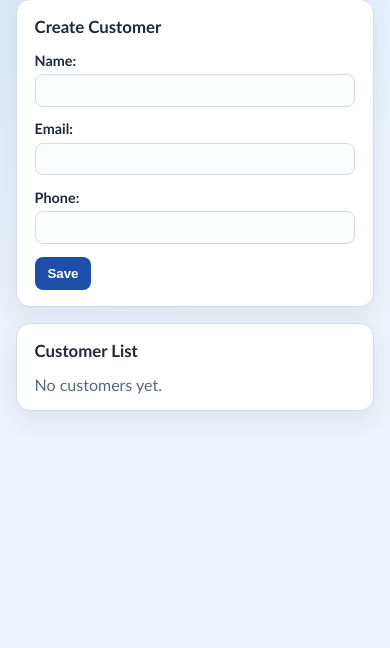
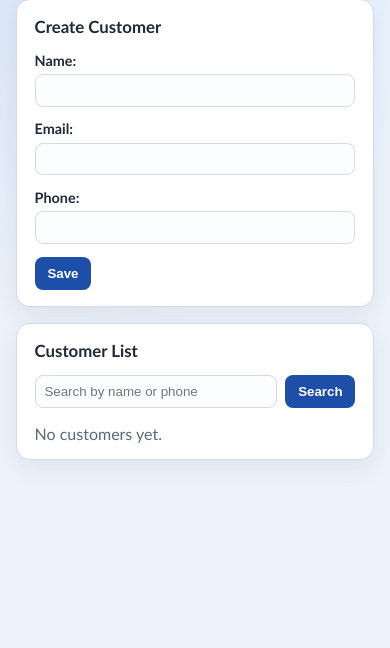
Before and after one commit to wilbackend/scratch, a Django app: page /customers/ in a window 390 px wide. Shown: the part 134-782 px from the top of the page. Run offline with Django 5.2, Linux system fonts and the light colour scheme; data that the repository does not hold is empty.

Commit message:
Add customer search by name and phone

```diff
--- a/first_app/templates/first_app/customers.html
+++ b/first_app/templates/first_app/customers.html
@@ -170,6 +170,18 @@
             gap: 0.65rem;
         }
 
+        .search-row {
+            display: flex;
+            gap: 0.55rem;
+            align-items: center;
+            margin: 0 0 1rem;
+        }
+
+        .search-row input[type="text"] {
+            margin: 0;
+            flex: 1;
+        }
+
         .customer-item {
             display: flex;
             justify-content: space-between;
@@ -267,6 +279,13 @@
 
             <section class="panel">
                 <h2>Customer List</h2>
+                <form class="search-row" method="get">
+                    <input type="text" name="q" placeholder="Search by name or phone" value="{{ search_term }}">
+                    <button class="btn-primary" type="submit">Search</button>
+                    {% if search_term %}
+                    <a class="link-cancel" href="{% url 'first_app:customers' %}">Clear</a>
+                    {% endif %}
+                </form>
                 {% if customers %}
                 <ul class="customer-list">
                     {% for customer in customers %}
@@ -291,7 +310,13 @@
                     {% endfor %}
                 </ul>
                 {% else %}
-                <p class="empty-state">No customers yet.</p>
+                <p class="empty-state">
+                    {% if search_term %}
+                    No customers matched "{{ search_term }}".
+                    {% else %}
+                    No customers yet.
+                    {% endif %}
+                </p>
                 {% endif %}
             </section>
         </div>
--- a/first_app/views.py
+++ b/first_app/views.py
@@ -1,4 +1,5 @@
 from django.db import transaction
+from django.db.models import Q
 from django.shortcuts import get_object_or_404, redirect, render
 from django.views.decorators.http import require_POST
 from .forms import CustomerForm, OrderCreateForm, OrderItemFormSet, ProductForm
@@ -115,11 +116,17 @@ def customer_list_create(request):
     else:
         form = CustomerForm()
 
+    search_term = request.GET.get("q", "").strip()
     customers = Customer.objects.order_by("name")
+    if search_term:
+        customers = customers.filter(
+            Q(name__icontains=search_term) | Q(phone__icontains=search_term)
+        )
+
     return render(
         request,
         "first_app/customers.html",
-        {"form": form, "customers": customers},
+        {"form": form, "customers": customers, "search_term": search_term},
     )
 
 def customer_update(request, pk):
```
Also changed, not shown: first_app/tests.py (+23 -1 lines).
